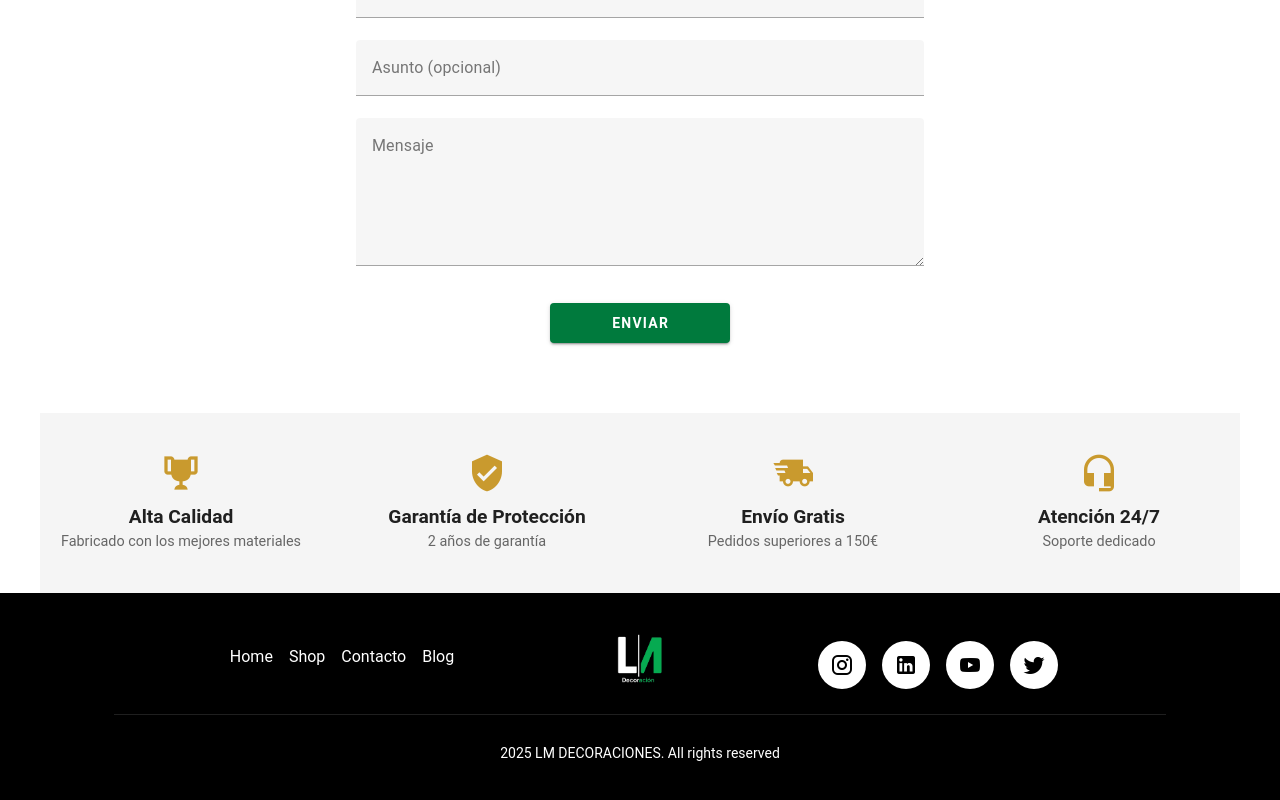
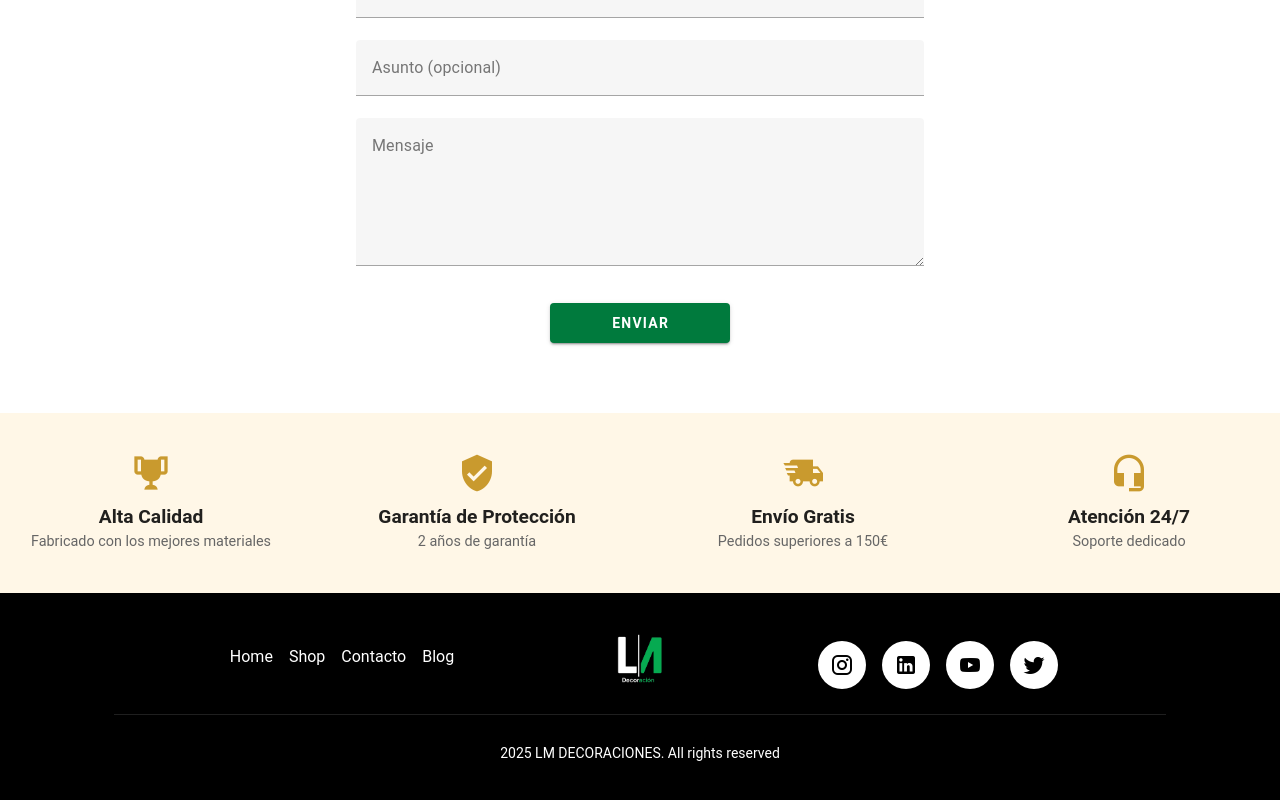
Before and after one commit to MarcosLarraga/ecommerce-decoracion-frontend, a Vue app in the folder ecommerce/: page /contacto in a window 1280 px wide. Shown: the part 642-1442 px from the top of the page. Built offline with nearby package versions, Linux system fonts and the light colour scheme; the HTML template or start-up script is replaced by a standard one.

Commit message:
arreglo componente y soporte

```diff
--- a/ecommerce/src/components/SoporteInfo.vue
+++ b/ecommerce/src/components/SoporteInfo.vue
@@ -1,5 +1,5 @@
 <template>
-    <v-container class="benefits-container">
+  <v-container fluid class="benefits-container">
     <v-row justify="center">
       <v-col cols="12" sm="3" v-for="(benefit, index) in benefits" :key="index" class="benefit">
         <v-icon class="benefit-icon">{{ benefit.icon }}</v-icon>
@@ -23,8 +23,11 @@
 
 <style lang="scss" scoped>
 .benefits-container {
-    background-color: #f5f5f5;
+  width: 100vw;
+  max-width: 100vw;
+  margin: 0;
   padding: 40px 0;
+  background-color: #fff7e7;
   text-align: center;
 }
 
```
Lines whose indentation alone changed are shown as unchanged.
